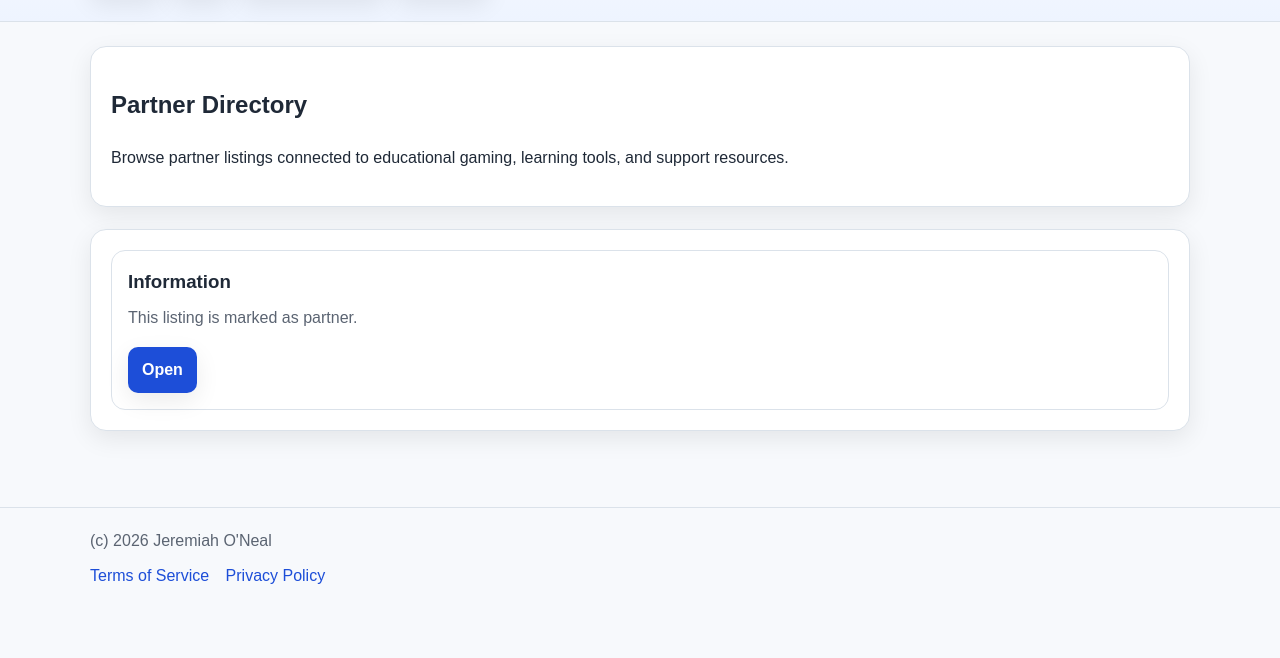
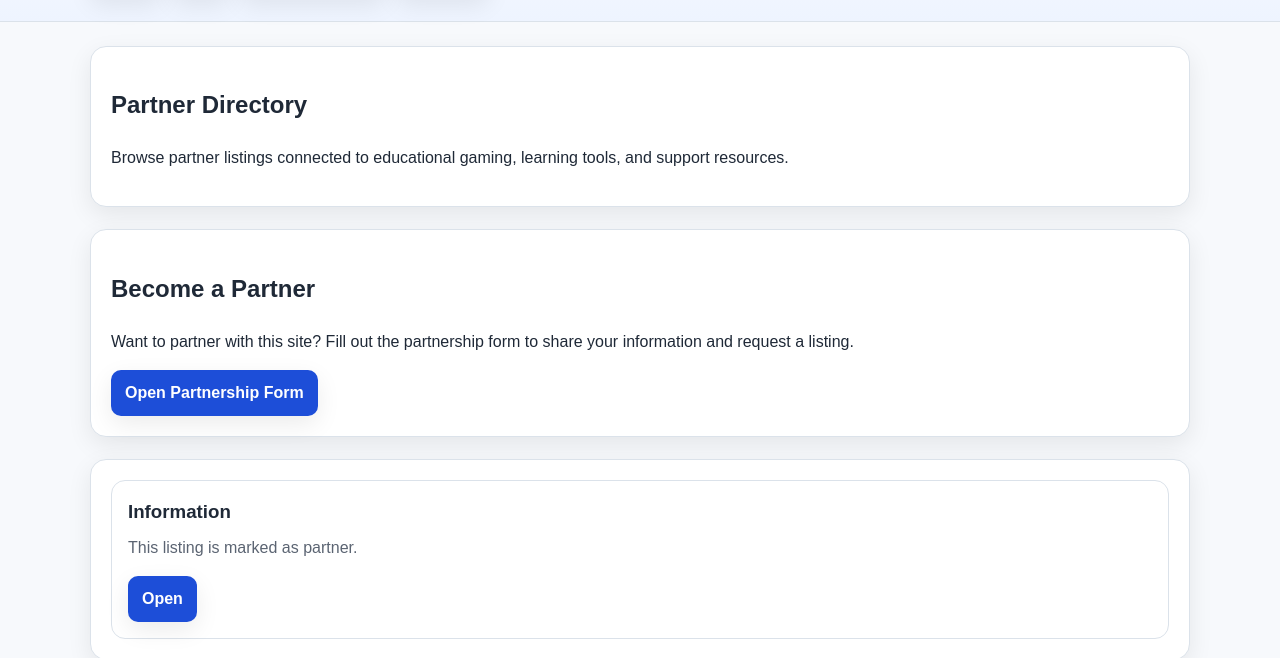
Before and after one commit to we6jbo/oneal-browser-hub-research, a plain HTML site: page partners/index.html in a window 1280 px wide. Shown: the part 179-837 px from the top of the page. Before the commit the page ends 804 px from the top, so only its background shows below. Drawn offline with Linux system fonts and the light colour scheme.

Commit message:
Update index.html

```diff
--- a/partners/index.html
+++ b/partners/index.html
@@ -227,6 +227,16 @@ footer {
       </section>
 
       <section class="panel">
+        <h2>Become a Partner</h2>
+        <p>
+          Want to partner with this site? Fill out the partnership form to share your information and request a listing.
+        </p>
+        <a class="action-btn" href="https://docs.google.com/forms/d/e/1FAIpQLSdpV34ZDKTLIZeFk29np6nMn0CAJrYfLH53HqhyHPjwFUY6BQ/viewform?usp=dialog" target="_blank" rel="noopener noreferrer">
+          Open Partnership Form
+        </a>
+      </section>
+
+      <section class="panel">
         <div class="grid">
           <div class="card">
             <h3>Information</h3>
```
Lines whose indentation alone changed are shown as unchanged.
